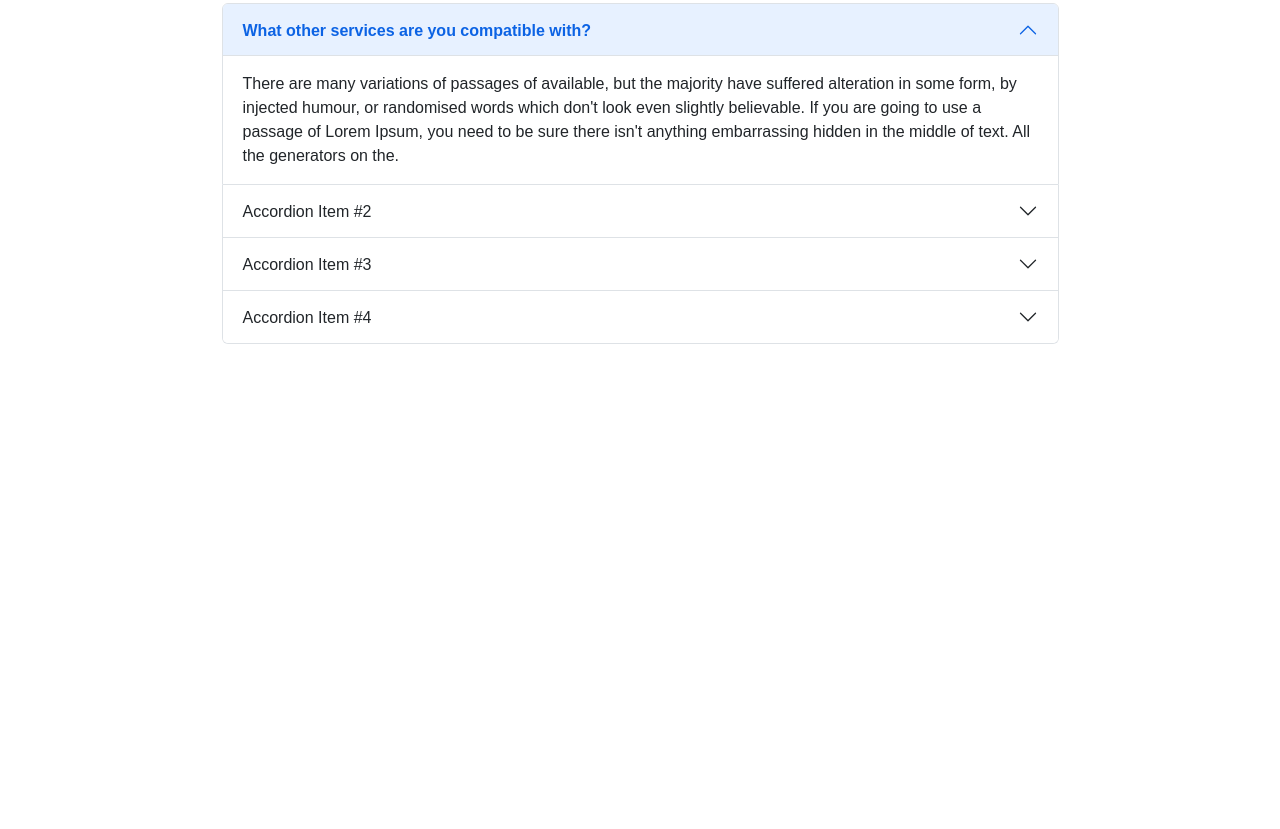
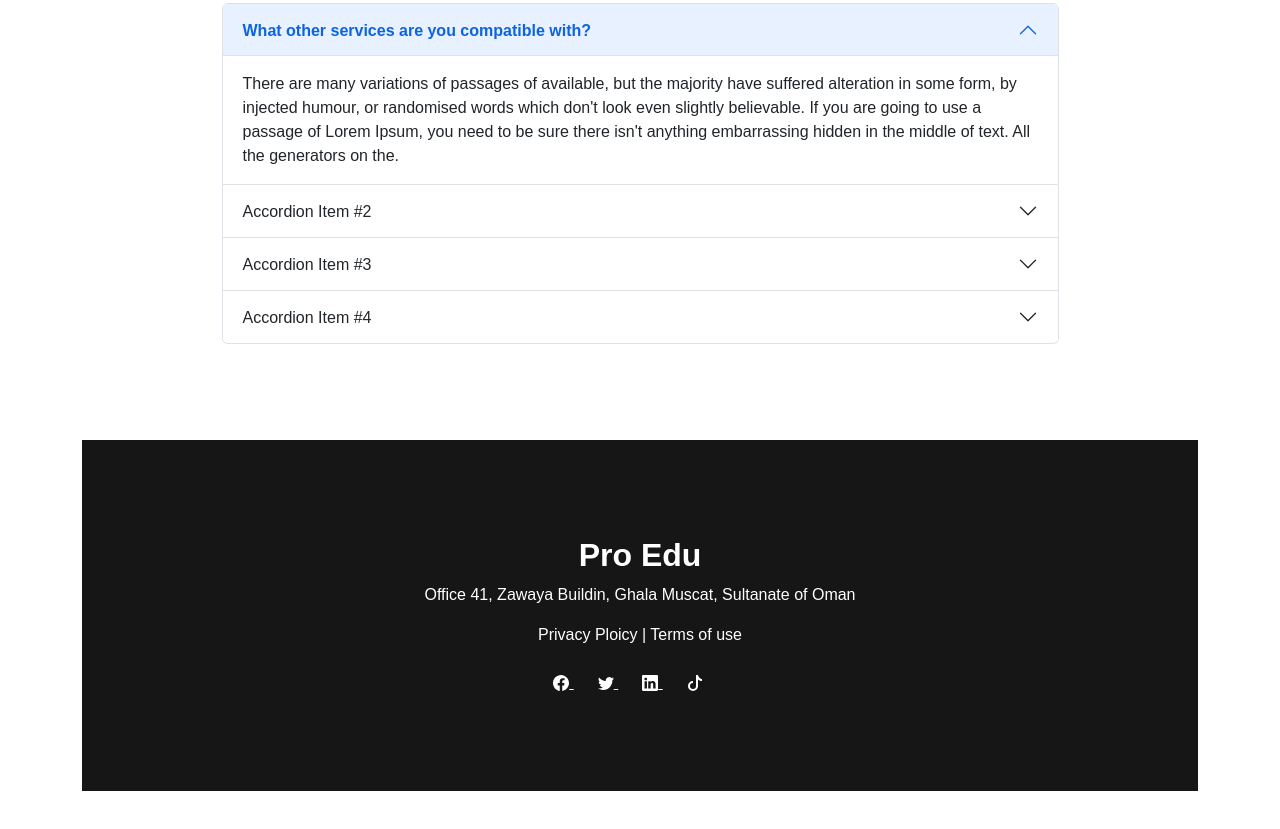
Before and after one commit to tamjida-web/edTech-assignment, a plain HTML site: page index.html in a window 1280 px wide. Shown: the part 2025-2854 px from the top of the page. Before the commit the page ends 2369 px from the top, so only its background shows below. Drawn offline with nearby package versions, Linux system fonts and the light colour scheme.

Commit message:
90%/footer is done

```diff
--- a/index.html
+++ b/index.html
@@ -198,7 +198,7 @@
 
       <!-- Accordian's section started from here  -->
 
-      <section class="container">
+      <section class="container pb-5">
         <div class="mt-5  ">
           <h1 class=" d-flex justify-content-center pb-1 fw-bold">Frequently Asked Questions</h1>
           <p class="text-center mb-5">It is a long established fact that a reader will be distracted by the readable content of a page when looking at its layout.</p>
@@ -257,14 +257,76 @@
           </div>
          </div>
         </div>
+      </section>
+    </main>
 
+    <!-- footer section start from here  -->
+
+    <footer>
+
+      <section>
+<div class="container  my-5">
+  <footer class="text-center py-5  text-white" style="background-color: #161616">
+    <div class="container">
+      <!-- Section: Links -->
+      <section class="mt-5">
+        <!-- Grid row-->
+
+        <!-- Grid row-->
+      </section>
+
+      <!-- Section: Text -->
+      <section class="mb-2">
+        <div class="row d-flex justify-content-center">
+          <div class="col-lg-8">
+            <h2 class="fw-bold">Pro Edu</h2>
+            <p>
+              Office 41, Zawaya Buildin, Ghala Muscat,
+              Sultanate of Oman
+            </p>
+            <p>Privacy Ploicy  |   Terms of use</p>
+          </div>
+        </div>
+      </section>
+      <!-- Section: Text -->
+
+      <!-- Section: Social -->
+      <section class="text-center mb-5">
+        <a href="" class="text-white me-4">
+          <svg xmlns="http://www.w3.org/2000/svg" width="16" height="16" fill="currentColor" class="bi bi-facebook" viewBox="0 0 16 16">
+            <path d="M16 8.049c0-4.446-3.582-8.05-8-8.05C3.58 0-.002 3.603-.002 8.05c0 4.017 2.926 7.347 6.75 7.951v-5.625h-2.03V8.05H6.75V6.275c0-2.017 1.195-3.131 3.022-3.131.876 0 1.791.157 1.791.157v1.98h-1.009c-.993 0-1.303.621-1.303 1.258v1.51h2.218l-.354 2.326H9.25V16c3.824-.604 6.75-3.934 6.75-7.951z"/>
+          </svg>
+        </a>
+        <a href="" class="text-white me-4">
+          <svg xmlns="http://www.w3.org/2000/svg" width="16" height="16" fill="currentColor" class="bi bi-twitter" viewBox="0 0 16 16">
+            <path d="M5.026 15c6.038 0 9.341-5.003 9.341-9.334 0-.14 0-.282-.006-.422A6.685 6.685 0 0 0 16 3.542a6.658 6.658 0 0 1-1.889.518 3.301 3.301 0 0 0 1.447-1.817 6.533 6.533 0 0 1-2.087.793A3.286 3.286 0 0 0 7.875 6.03a9.325 9.325 0 0 1-6.767-3.429 3.289 3.289 0 0 0 1.018 4.382A3.323 3.323 0 0 1 .64 6.575v.045a3.288 3.288 0 0 0 2.632 3.218 3.203 3.203 0 0 1-.865.115 3.23 3.23 0 0 1-.614-.057 3.283 3.283 0 0 0 3.067 2.277A6.588 6.588 0 0 1 .78 13.58a6.32 6.32 0 0 1-.78-.045A9.344 9.344 0 0 0 5.026 15z"/>
+          </svg>
+        </a>
+        <a href="" class="text-white me-4">
+          <svg xmlns="http://www.w3.org/2000/svg" width="16" height="16" fill="currentColor" class="bi bi-linkedin" viewBox="0 0 16 16">
+            <path d="M0 1.146C0 .513.526 0 1.175 0h13.65C15.474 0 16 .513 16 1.146v13.708c0 .633-.526 1.146-1.175 1.146H1.175C.526 16 0 15.487 0 14.854V1.146zm4.943 12.248V6.169H2.542v7.225h2.401zm-1.2-8.212c.837 0 1.358-.554 1.358-1.248-.015-.709-.52-1.248-1.342-1.248-.822 0-1.359.54-1.359 1.248 0 .694.521 1.248 1.327 1.248h.016zm4.908 8.212V9.359c0-.216.016-.432.08-.586.173-.431.568-.878 1.232-.878.869 0 1.216.662 1.216 1.634v3.865h2.401V9.25c0-2.22-1.184-3.252-2.764-3.252-1.274 0-1.845.7-2.165 1.193v.025h-.016a5.54 5.54 0 0 1 .016-.025V6.169h-2.4c.03.678 0 7.225 0 7.225h2.4z"/>
+          </svg>
+        </a>
+        <a href="" class="text-white me-4">
+          <svg xmlns="http://www.w3.org/2000/svg" width="16" height="16" fill="currentColor" class="bi bi-tiktok" viewBox="0 0 16 16">
+            <path d="M9 0h1.98c.144.715.54 1.617 1.235 2.512C12.895 3.389 13.797 4 15 4v2c-1.753 0-3.07-.814-4-1.829V11a5 5 0 1 1-5-5v2a3 3 0 1 0 3 3V0Z"/>
+          </svg>
+        </a>
 
       </section>
+      <!-- Section: Social -->
+    </div>
+    <!-- Grid container -->
 
+    <!-- Copyright -->
 
+  </footer>
+  <!-- Footer -->
+</div>
 
-
-    </main>
+        </div>
+      </section>
+    </footer>
     <script src="https://cdn.jsdelivr.net/npm/bootstrap@5.2.1/dist/js/bootstrap.bundle.min.js" integrity="sha384-u1OknCvxWvY5kfmNBILK2hRnQC3Pr17a+RTT6rIHI7NnikvbZlHgTPOOmMi466C8" crossorigin="anonymous"></script>
   </body>
 </html>
```
